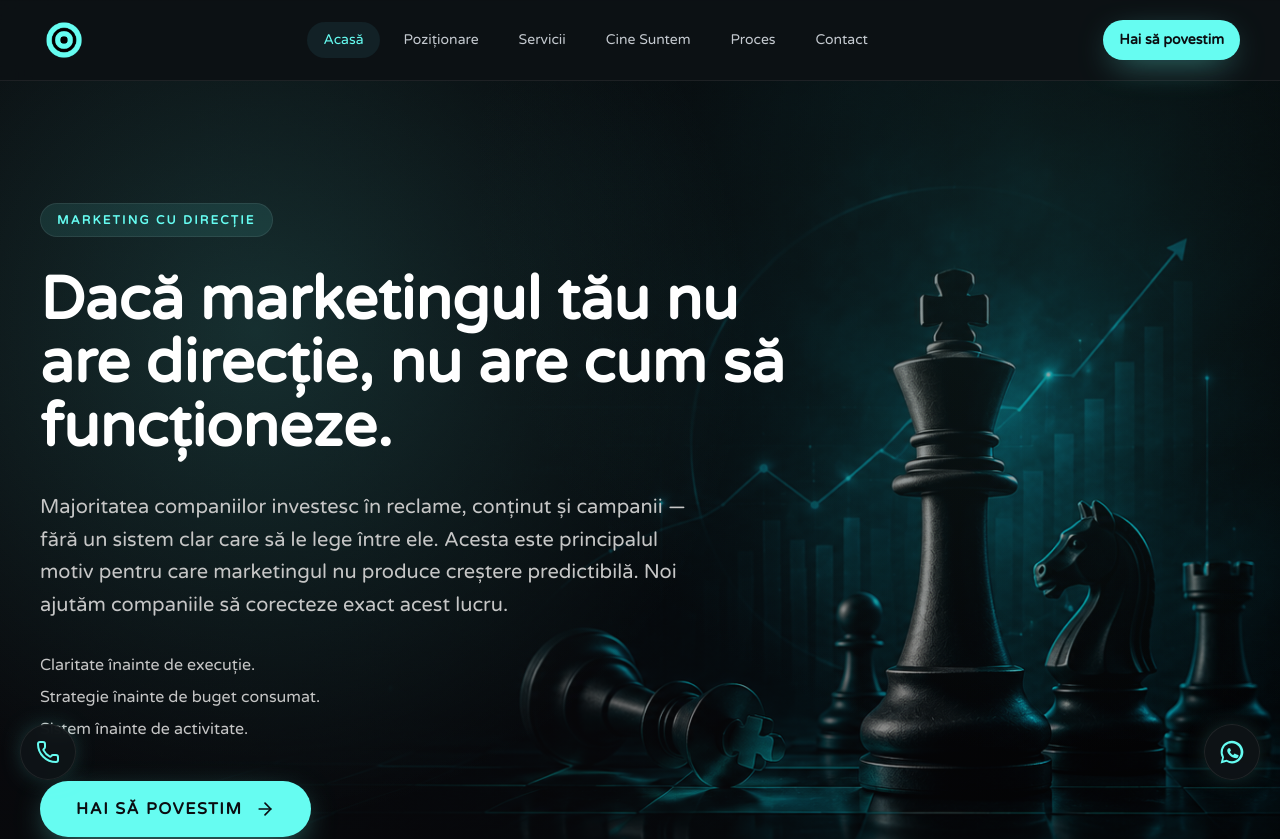
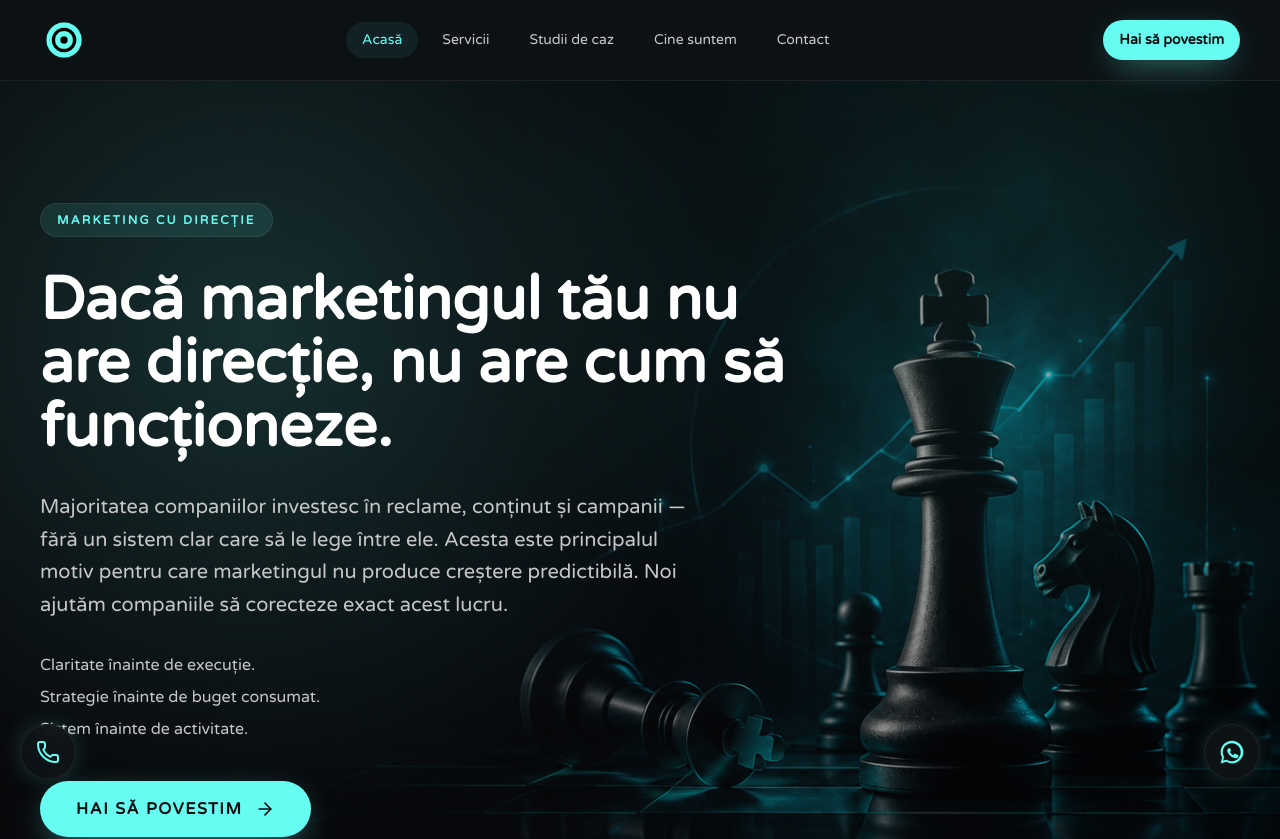
Before and after one commit to digitaldotro-cpu/site-digitaldot, a Next.js app: page / in a window 1280 px wide. Shown: the top 839 px of the page. Built offline with nearby package versions, Linux system fonts and the light colour scheme.

Commit message:
feat: update navigation links for improved routing and accessibility in navbar and site content

```diff
--- a/components/landing/portfolio-examples-section.tsx
+++ b/components/landing/portfolio-examples-section.tsx
@@ -20,7 +20,8 @@
   const gridClassName = `mt-10 grid gap-5 md:grid-cols-2 ${visibleStudies.length > 2 ? "xl:grid-cols-3" : ""}`;
 
   return (
-    <section id="portfolio" className="scroll-mt-24 py-18 sm:py-24">
+    <section id="case-studies" className="relative scroll-mt-24 py-18 sm:py-24">
+      <span id="portfolio" className="absolute -top-24" aria-hidden />
       <Container>
         <AnimatedSection className="max-w-4xl">
           <h2 className="text-3xl font-semibold leading-tight text-white sm:text-4xl">{section.title}</h2>
--- a/components/layout/navbar.tsx
+++ b/components/layout/navbar.tsx
@@ -2,7 +2,7 @@
 
 import Image from "next/image";
 import Link from "next/link";
-import { type MouseEvent, useEffect, useState } from "react";
+import { type MouseEvent, useEffect, useMemo, useState } from "react";
 import { flushSync } from "react-dom";
 import { usePathname } from "next/navigation";
 import { Menu, Phone, X } from "lucide-react";
@@ -28,6 +28,18 @@
   transitionDuration?: number;
 };
 
+function normalizeNavHref(href: string) {
+  if (!href) {
+    return "/";
+  }
+
+  if (href.startsWith("#")) {
+    return `/${href}`;
+  }
+
+  return href;
+}
+
 export function Navbar({
   brandName,
   headerLogo,
@@ -41,20 +53,11 @@
   const pathname = usePathname();
   const [isOpen, setIsOpen] = useState(false);
   const [activeHash, setActiveHash] = useState("");
-  const visibleNavItems = navItems.filter((item) => item.enabled !== false);
-  const logoHref = "/#hero";
-
-  function normalizeNavHref(href: string) {
-    if (!href) {
-      return "/";
-    }
-
-    if (href.startsWith("#")) {
-      return `/${href}`;
-    }
-
-    return href;
-  }
+  const visibleNavItems = useMemo(
+    () => navItems.filter((item) => item.enabled !== false),
+    [navItems],
+  );
+  const logoHref = "/";
 
   function isActiveNavLink(href: string) {
     const normalizedHref = normalizeNavHref(href);
@@ -62,9 +65,16 @@
     const targetPath = rawPath || "/";
     const targetHash = rawHash ? `#${rawHash}` : "";
     const isPathMatch = pathname === targetPath;
+    const isCaseStudiesPath = pathname === "/case-studies" || pathname.startsWith("/case-studies/");
+
+    if (targetHash === "#case-studies" && isCaseStudiesPath) {
+      return true;
+    }
 
     if (!targetHash) {
-      return targetPath === "/" ? pathname === "/" : pathname.startsWith(targetPath);
+      return targetPath === "/"
+        ? pathname === "/" && (!activeHash || activeHash === "#hero")
+        : pathname.startsWith(targetPath);
     }
 
     if (!isPathMatch) {
@@ -76,20 +86,16 @@
   }
 
   function handleLogoClick(event: MouseEvent<HTMLAnchorElement>) {
-    event.preventDefault();
-
     flushSync(() => {
       setIsOpen(false);
     });
 
     if (pathname === "/") {
-      window.history.pushState(window.history.state, "", logoHref);
+      event.preventDefault();
+      window.history.pushState(window.history.state, "", "/");
       setActiveHash("#hero");
-      document.getElementById("hero")?.scrollIntoView({ block: "start", behavior: "smooth" });
-      return;
+      window.scrollTo({ top: 0, left: 0, behavior: "smooth" });
     }
-
-    window.location.assign(logoHref);
   }
 
   useEffect(() => {
@@ -101,6 +107,65 @@
     window.addEventListener("hashchange", handleHashChange);
     return () => window.removeEventListener("hashchange", handleHashChange);
   }, []);
+
+  useEffect(() => {
+    if (pathname !== "/") {
+      setActiveHash("");
+      return;
+    }
+
+    const sectionHashes = [
+      "#hero",
+      ...visibleNavItems
+        .map((item) => normalizeNavHref(item.href).split("#")[1])
+        .filter((hash): hash is string => Boolean(hash))
+        .map((hash) => `#${hash}`),
+    ];
+    const uniqueHashes = Array.from(new Set(sectionHashes));
+    let rafId: number | null = null;
+
+    function updateActiveSection() {
+      const threshold = window.scrollY + Math.min(window.innerHeight * 0.38, 360);
+      let currentHash = "#hero";
+
+      uniqueHashes.forEach((hash) => {
+        const section = document.getElementById(hash.slice(1));
+        if (!section) {
+          return;
+        }
+
+        const top = section.getBoundingClientRect().top + window.scrollY;
+        if (top <= threshold) {
+          currentHash = hash;
+        }
+      });
+
+      setActiveHash(currentHash);
+    }
+
+    function handleScroll() {
+      if (rafId !== null) {
+        return;
+      }
+
+      rafId = window.requestAnimationFrame(() => {
+        updateActiveSection();
+        rafId = null;
+      });
+    }
+
+    updateActiveSection();
+    window.addEventListener("scroll", handleScroll, { passive: true });
+    window.addEventListener("resize", handleScroll);
+
+    return () => {
+      if (rafId !== null) {
+        window.cancelAnimationFrame(rafId);
+      }
+      window.removeEventListener("scroll", handleScroll);
+      window.removeEventListener("resize", handleScroll);
+    };
+  }, [pathname, visibleNavItems]);
 
   useEffect(() => {
     if (!isOpen) {
```
Also changed, not shown: content/site-content.json.
